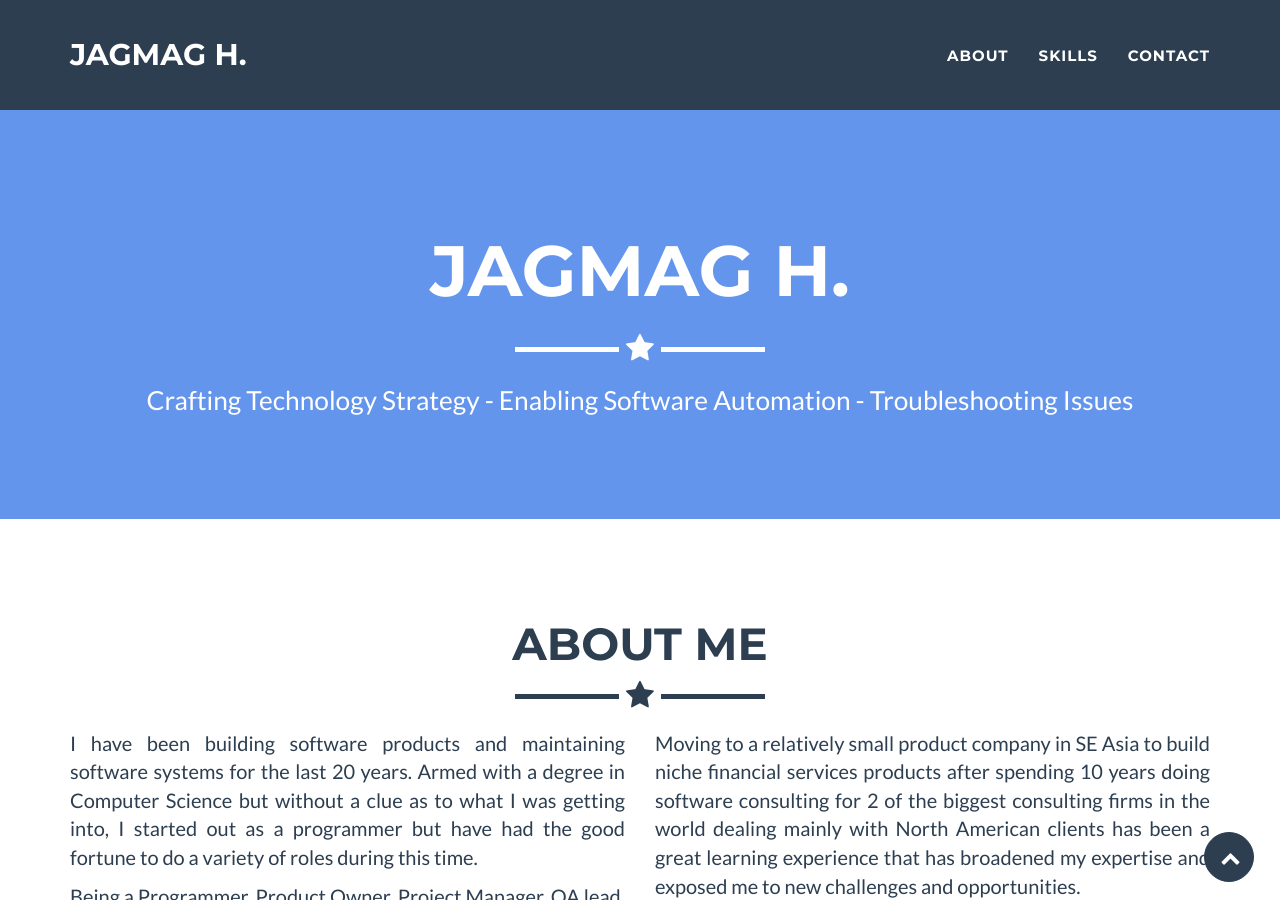
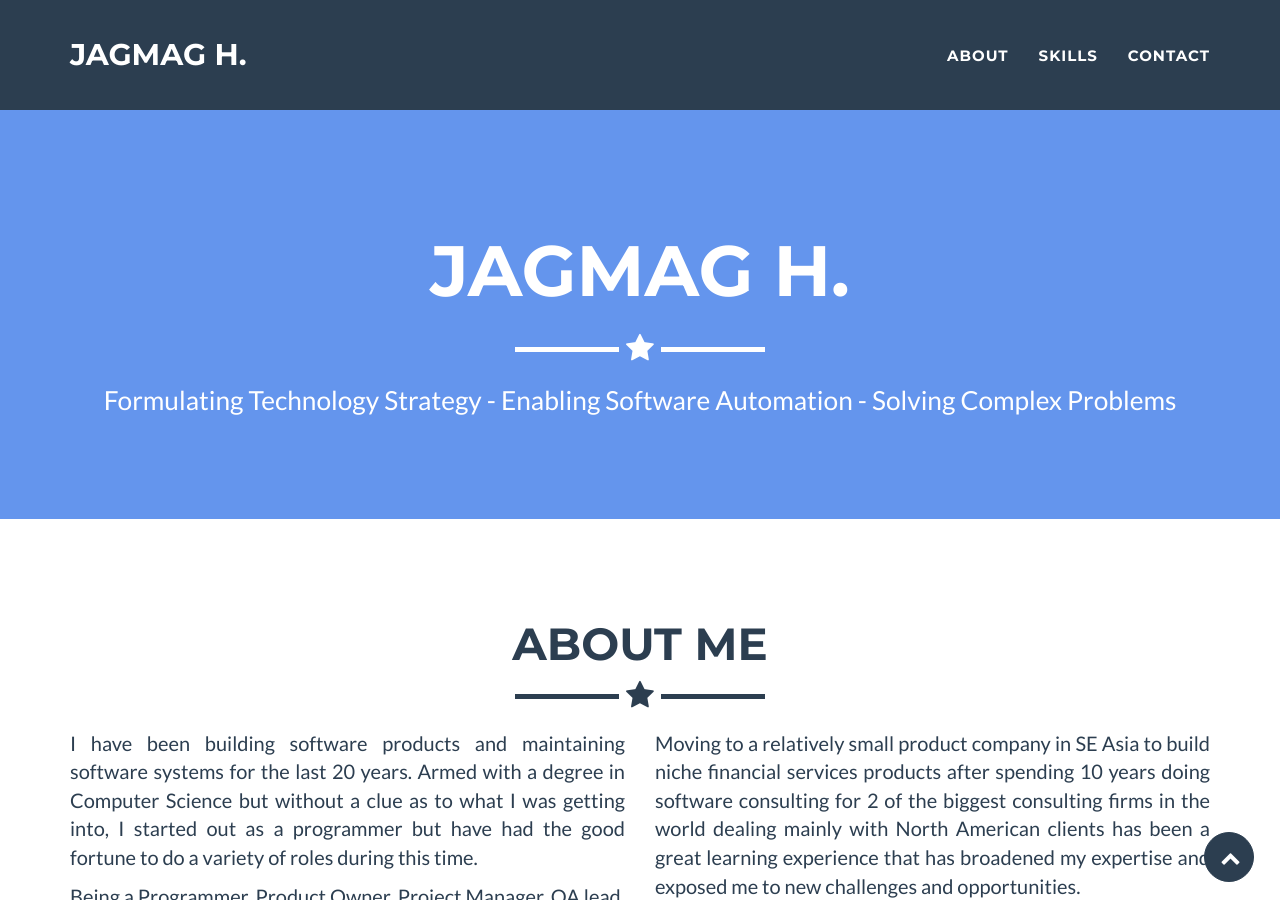
Before and after one commit to jagmagh/jagmagh.github.io, a Jekyll site: the page built from _posts/2019-03-06-project-3.markdown, in a window 1280 px wide and 900 px high. Built offline with Jekyll 4.4.1, drawn with Linux system fonts in a browser that asks for light colours.

Commit message:
refined the skills terminology

```diff
--- a/_config.yml
+++ b/_config.yml
@@ -4,7 +4,7 @@ email: jagmagh@gmail.com
 url: www.jagmagh.com
 description: ""
 keywords: "your keywords, separated by commas"
-skills: "Crafting Technology Strategy - Enabling Software Automation - Troubleshooting Issues"
+skills: "Formulating Technology Strategy - Enabling Software Automation - Solving Complex Problems"
 meta_author: H Jagmag
 
 # Google webmaster tools
--- a/_posts/2019-03-06-project-1.markdown
+++ b/_posts/2019-03-06-project-1.markdown
@@ -1,5 +1,5 @@
 ---
-title: Crafting Technology Strategy
+title: Formulating Technology Strategy
 layout: default
 modal-id: 1
 date: 2019-03-06
--- a/_posts/2019-03-06-project-3.markdown
+++ b/_posts/2019-03-06-project-3.markdown
@@ -1,5 +1,5 @@
 ---
-title: Troubleshooting Issues
+title: Solving Complex Problems
 layout: default
 modal-id: 3
 date: 2019-03-06
```
